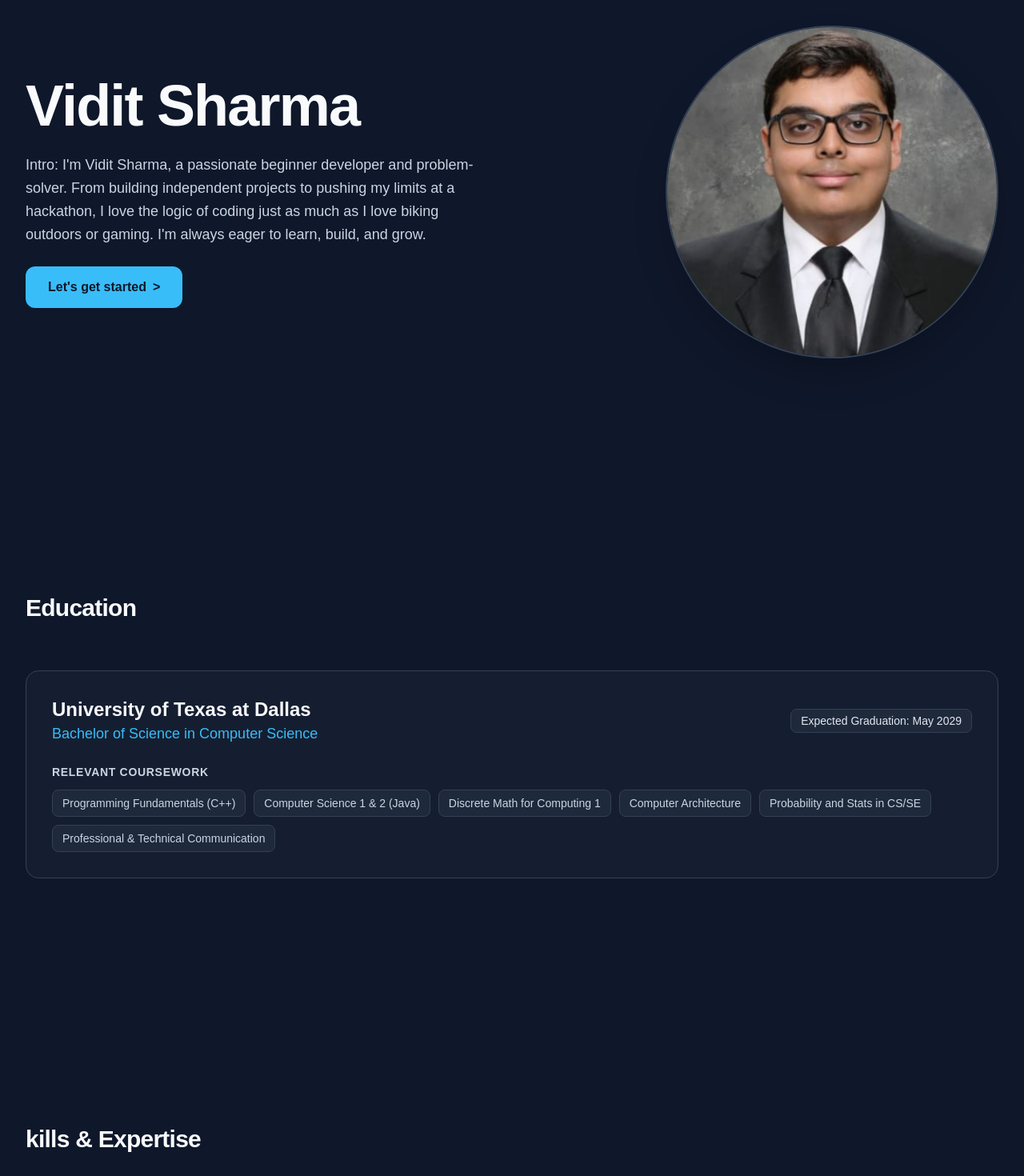
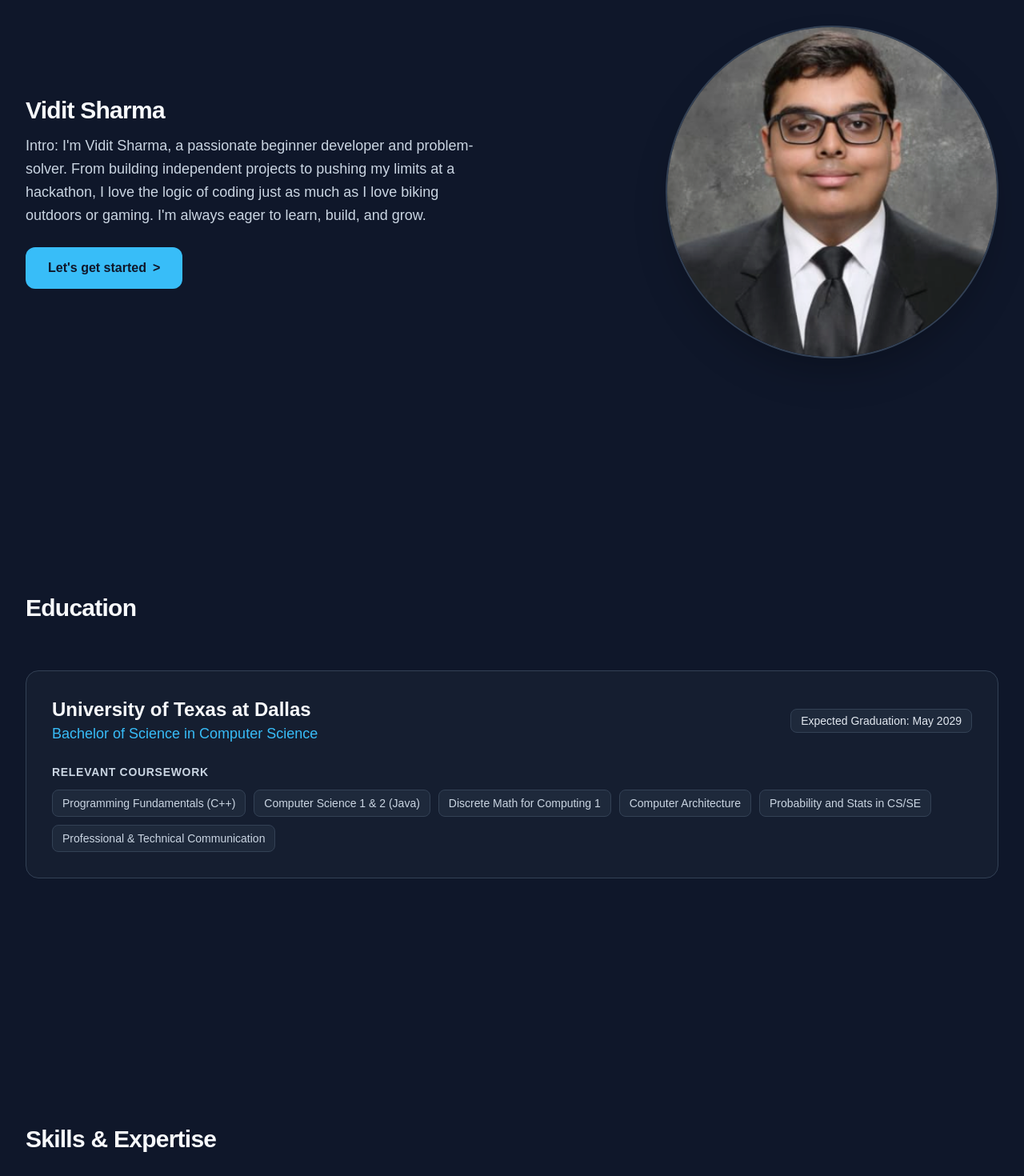
Before and after one commit to viditsmart/Vidit-s-portfolio, a Next.js app in the folder portfolio/: page / in a window 1280 px wide. Shown: the part 200-1670 px from the top of the page at 80% size. Built offline with nearby package versions, Linux system fonts and the light colour scheme.

Commit message:
Fixed the text color for skills title and my name

```diff
--- a/portfolio/app/page.tsx
+++ b/portfolio/app/page.tsx
@@ -66,7 +66,7 @@ export default function PortfolioPage() {
 
           {/* Left Column: Text & CTA */}
           <div className="text-left space-y-6">
-            <h1 className="text-5xl md:text-7xl font-bold tracking-tight text-[#F8FAFC]">
+            <h1 className={`text-3xl font-bold tracking-tight mb-3 ${darkMode ? 'text-[#F8FAFC]' : 'text-[#0F172A]'}`}>
               Vidit Sharma
             </h1>
             <p className={`text-base md:text-lg leading-relaxed ${darkMode ? 'text-slate-300' : 'text-[#475569]'}`}>
@@ -138,7 +138,7 @@ export default function PortfolioPage() {
       {/* 3. SKILLS SECTION */}
       <section id="skills" className="min-h-screen py-24 px-8 max-w-7xl mx-auto flex flex-col justify-center">
         <div className="mb-12">
-          <h2 className={`text-3xl font-bold tracking-tight mb-3 ${darkMode ? 'text-[#F8FAFC]' : 'text-[#0F172A]'}`}>kills & Expertise</h2>
+          <h2 className={`text-3xl font-bold tracking-tight mb-3 ${darkMode ? 'text-[#F8FAFC]' : 'text-[#0F172A]'}`}>Skills & Expertise</h2>
 
         </div>
 
```
